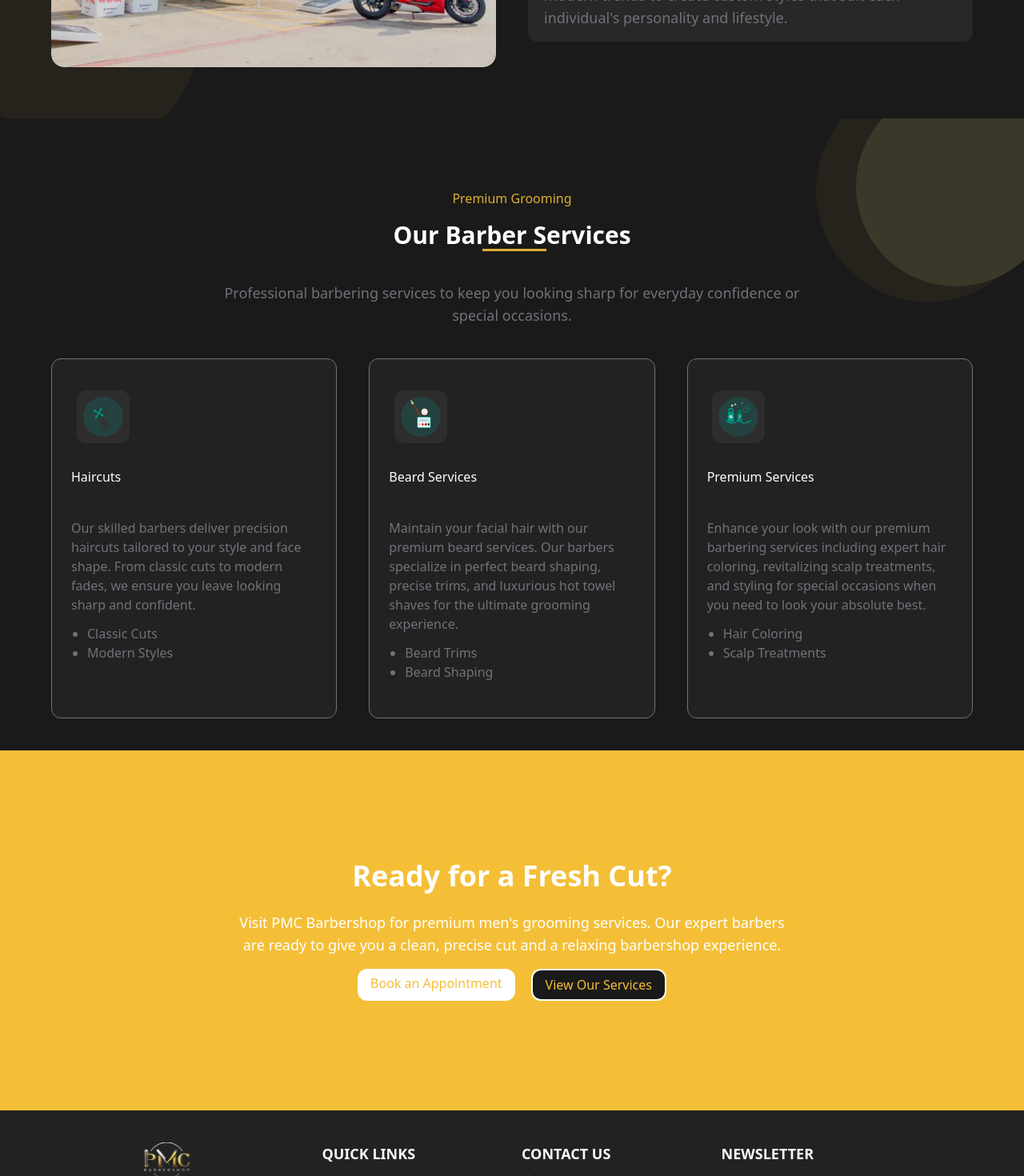
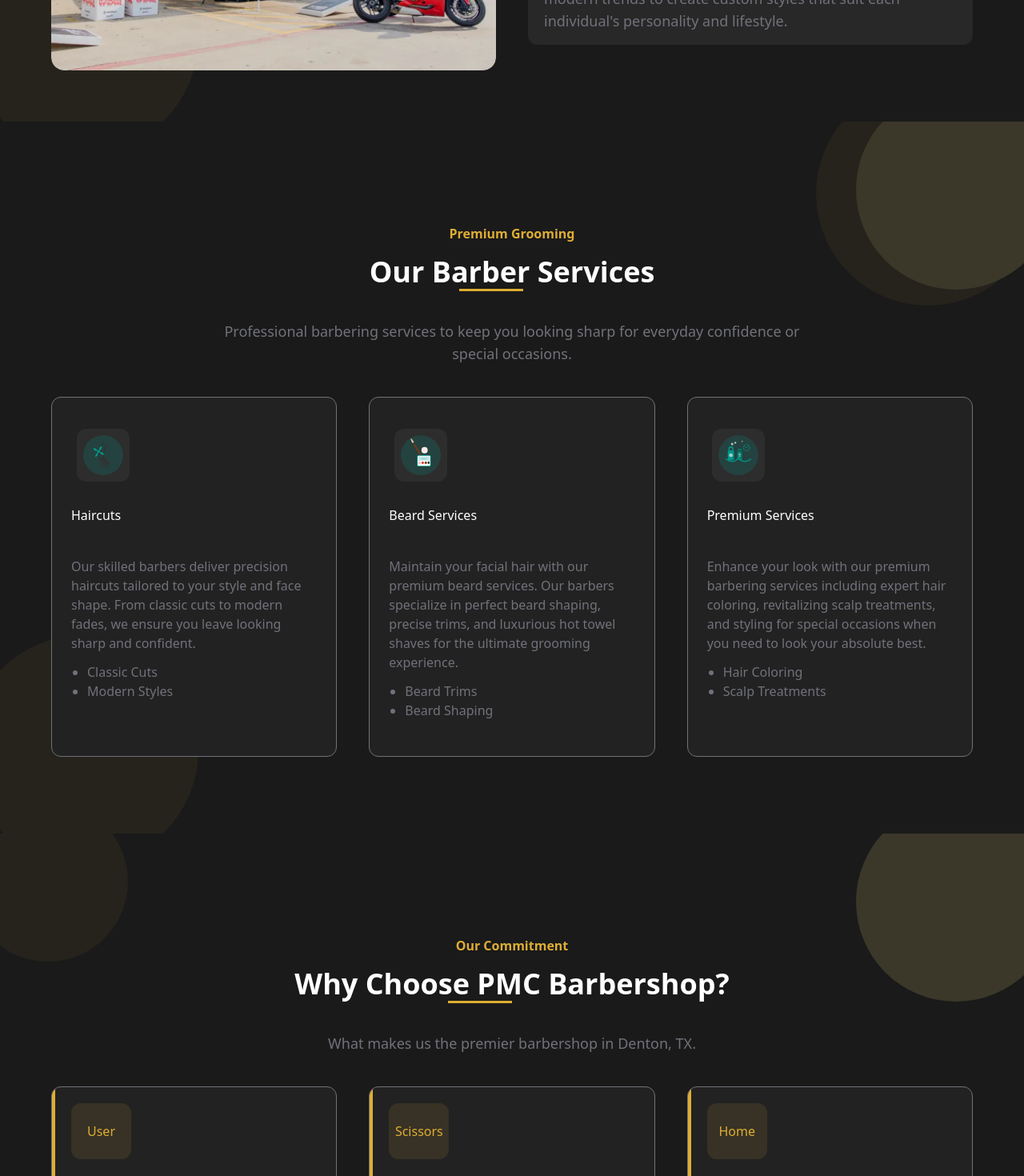
Before and after one commit to vikaskushwah738/fama-barber-landing, a Next.js app: page / in a window 1280 px wide. Shown: the part 1330-2800 px from the top of the page at 80% size. Built offline with nearby package versions, Linux system fonts and the light colour scheme.

Commit message:
small updates

```diff
--- a/app/page.tsx
+++ b/app/page.tsx
@@ -1,6 +1,7 @@
 import AboutUs from "@/components/AboutUs";
 import CTA from "@/components/CTA";
 import HeroSection from "@/components/HeroSection";
+import OurCommitment from "@/components/OurCommitment";
 import PremiumGrooming from "@/components/PremiumGrooming";
 
 export default function Home() {
@@ -9,6 +10,7 @@
       <HeroSection />
       <AboutUs />
       <PremiumGrooming />
+      <OurCommitment />
       < CTA />
     </main>
 
--- a/components/AboutUs.tsx
+++ b/components/AboutUs.tsx
@@ -10,12 +10,12 @@
 
 
             <div className="flex justify-center items-center flex-col">
-                <p className="text-[#DEAE34] pt-12 transition-all duration-300 transform hover:-translate-y-2 cursor-pointer relative z-10">
+                <p className="text-[#DEAE34] font-bold pt-12 transition-all duration-300 transform hover:-translate-y-2 cursor-pointer relative z-10">
                     Our Story
                 </p>
 
                 {/* <h2 className="text-3xl text-white font-bold pt-4"><span className="border-b-3 border-[#DEAE34]">About PMC Barbershop</span> </h2> */}
-                <h2 className="text-3xl text-white font-bold pt-4 group relative inline-block">
+                <h2 className="text-4xl text-white font-bold pt-4 group relative inline-block">
                     <span className="text-white relative after:content-[''] after:absolute after:bottom-0 after:left-28 after:w-20 after:h-[3px] after:bg-[#DEAE34] after:transition-all after:duration-300 group-hover:after:left-0 group-hover:after:w-full">
                         About PMC Barbershop
                     </span>
--- /dev/null
+++ b/components/OurCommitment.tsx
@@ -0,0 +1,73 @@
+import Image from "next/image"
+
+const OurCommitment = () => {
+    return (
+        <section className="bg-[#1A1A1A] py-24 lg:px-16 md:px-10 px-5 relative overflow-hidden">
+            <div
+                className="absolute top-[-40px] right-[-40px] w-[250px] h-[250px] rounded-full z-10 bg-[#3b382a]"
+            ></div>
+            <div
+                className="absolute top-[-40px] left-[-40px] w-[200px] h-[200px] rounded-full z-5  bg-[#25231C]"
+            ></div>
+            <div className="flex justify-center items-center flex-col">
+                <p className="text-[#DEAE34] font-bold pt-8 transition-all duration-300 transform hover:-translate-y-2 cursor-pointer relative z-10">
+                    Our Commitment
+                </p>
+                <h2 className="text-4xl text-white font-bold pt-4 group relative inline-block">
+                    <span className="text-white relative after:content-[''] after:absolute after:bottom-0 after:left-48 after:w-20 after:h-[3px] after:bg-[#DEAE34] after:transition-all after:duration-300 group-hover:after:left-0 group-hover:after:w-full">
+                        Why Choose PMC Barbershop?
+                    </span>
+                </h2>
+                <p className="text-[#71717B] lg:px-52 md:px-24 px-6 text-center pt-10 text-lg">What makes us the premier barbershop in Denton, TX.</p>
+            </div>
+            <div className="pt-10 gap-10 grid grid-cols-1 sm:grid-cols-2 md:grid-cols-3 text-white ">
+
+                <div className="group relative bg-[#222222] h-[320px] rounded-xl border border-[#71717B] hover:border-[#DEAE34] lg:px-6 px-5 transition-all duration-300 transform hover:-translate-y-2 cursor-pointer z-10 overflow-hidden">
+
+                    {/* This is the fake animated top border */}
+                    <div className="absolute left-0 top-0 h-full w-1 bg-[#DEAE34] transition-all duration-300 group-hover:h-1 group-hover:w-full"></div>
+
+                    <div className="text-[#DEAE34] group-hover:bg-[#DEAE34] group-hover:text-white mt-5 w-[75px] h-[70px] flex justify-center items-center bg-[#373225] rounded-xl transition-all duration-300 group-hover:scale-105">
+                        User
+                    </div>
+
+                    <h4 className="pt-14 group-hover:text-[#DEAE34]">Expert Barbers</h4>
+                    <p className="text-[#71717B] pt-7">
+                        Our team consists of certified barbers with years of experience in classic and modern cutting techniques, beard grooming, and men's styling.
+                    </p>
+                </div>
+                <div className="group relative bg-[#222222] h-[320px] rounded-xl border border-[#71717B] hover:border-[#DEAE34] lg:px-6 px-5 transition-all duration-300 transform hover:-translate-y-2 cursor-pointer  z-10 overflow-hidden">
+                    {/* This is the fake animated top border */}
+                    <div className="absolute left-0 top-0 h-full w-1 bg-[#DEAE34] transition-all duration-300 group-hover:h-1 group-hover:w-full"></div>
+                    <div className="text-[#DEAE34] group-hover:bg-[#DEAE34] group-hover:text-white mt-5 w-[75px] h-[70px] flex justify-center items-center bg-[#373225] rounded-xl transition-all duration-300 group-hover:scale-105">
+                        Scissors
+                    </div>
+                    <h4 className="pt-14 group-hover:text-[#DEAE34]">Premium Tools & Products</h4>
+                    <p className="text-[#71717B] pt-7">
+                        We use only high-quality barbering tools and premium men's grooming products to ensure the best results for your hair and skin.</p>
+                </div>
+                <div className="group relative bg-[#222222] h-[320px] rounded-xl border border-[#71717B] hover:border-[#DEAE34] lg:px-6 px-5 transition-all duration-300 transform hover:-translate-y-2 cursor-pointer  z-10 overflow-hidden">
+                    {/* This is the fake animated top border */}
+                    <div className="absolute left-0 top-0 h-full w-1 bg-[#DEAE34] transition-all duration-300 group-hover:h-1 group-hover:w-full"></div>
+                    <div className="text-[#DEAE34] group-hover:bg-[#DEAE34] group-hover:text-white mt-5 w-[75px] h-[70px] flex justify-center items-center bg-[#373225] rounded-xl  transition-all duration-300 group-hover:scale-105">
+                        Home
+                    </div>
+                    <h4 className="pt-14 group-hover:text-[#DEAE34]">Classic Barbershop Experience</h4>
+                    <p className="text-[#71717B] pt-7">
+                        Enjoy a comfortable, clean shop with a classic barbershop atmosphere where you can relax while getting a great cut or shave.</p>
+
+                </div>
+
+            </div>
+
+            <div
+                className="absolute bottom-[-40px] left-[-40px] w-60 h-60 rounded-full z-1 bg-[#25231C]"
+            ></div>
+            <div
+                className="absolute bottom-[-40px] right-[-40px] w-72 h-72 rounded-full z-1 bg-[#25231C]"
+            ></div>
+        </section>
+    )
+}
+
+export default OurCommitment
--- a/components/PremiumGrooming.tsx
+++ b/components/PremiumGrooming.tsx
@@ -2,7 +2,7 @@
 
 const PremiumGrooming = () => {
     return (
-        <section className="bg-[#1A1A1A] py-10 lg:px-16 md:px-10 px-5 relative overflow-hidden">
+        <section className="bg-[#1A1A1A] py-24 lg:px-16 md:px-10 px-5 relative overflow-hidden">
             <div
                 className="absolute top-[-40px] right-[-40px] w-[250px] h-[250px] rounded-full z-10 bg-[#3b382a]"
             ></div>
@@ -10,20 +10,20 @@
                 className="absolute top-[-50px] right-[-20px] w-[280px] h-[280px] rounded-full z-5  bg-[#25231C]"
             ></div>
             <div className="flex justify-center items-center flex-col">
-                <p className="text-[#DEAE34] pt-12 transition-all duration-300 transform hover:-translate-y-2 cursor-pointer relative z-10">
+                <p className="text-[#DEAE34] font-bold pt-8 transition-all duration-300 transform hover:-translate-y-2 cursor-pointer relative z-10">
                     Premium Grooming
                 </p>
-                <h2 className="text-3xl text-white font-bold pt-4 group relative inline-block">
+                <h2 className="text-4xl text-white font-bold pt-4 group relative inline-block">
                     <span className="text-white relative after:content-[''] after:absolute after:bottom-0 after:left-28 after:w-20 after:h-[3px] after:bg-[#DEAE34] after:transition-all after:duration-300 group-hover:after:left-0 group-hover:after:w-full">
                         Our Barber Services
                     </span>
                 </h2>
                 <p className="text-[#71717B] lg:px-52 md:px-24 px-6 text-center pt-10 text-lg">Professional barbering services to keep you looking sharp for everyday confidence or special occasions.</p>
             </div>
-            <div className="pt-10 gap-10 grid grid-cols-1 sm:grid-cols-2 md:grid-cols-3  text-white">
-                <div className="bg-[#222222] h-[450px] rounded-xl border-1 border-[#71717B] lg:px-6 px-5 ">
-                    <div className="w-[79px] h-[79px] flex justify-center items-center pt-16">
-                        <div className=" relative bg-[#2D2D2D] p-2 rounded-xl">
+            <div className="pt-10 gap-10 grid grid-cols-1 sm:grid-cols-2 md:grid-cols-3 text-white ">
+                <div className="group bg-[#222222] h-[450px] rounded-xl border-1 border-[#71717B] hover:border-t-4  hover:border-[#DEAE34] lg:px-6 px-5 transition-all duration-300 transform hover:-translate-y-2 cursor-pointer relative z-10">
+                    <div className="w-[79px] h-[79px] flex justify-center items-center pt-16  ">
+                        <div className="relative  bg-[#2D2D2D] p-2 rounded-xl group-hover:bg-[#3b382a] transition-all duration-300 group-hover:scale-105">
                             <Image
                                 alt="Fama Barber Shop and Beauty Salon Logo"
                                 src='/hair-styling-icon.svg'
@@ -34,7 +34,7 @@
                         </div>
 
                     </div>
-                    <h4 className="pt-14">Haircuts</h4>
+                    <h4 className="pt-14 group-hover:text-[#DEAE34]">Haircuts</h4>
                     <p className="text-[#71717B] pt-10">Our skilled barbers deliver precision haircuts tailored to your style and face shape. From classic cuts
                         to modern fades, we ensure you leave looking sharp and confident.</p>
                     <ul className="text-[#71717B] list-disc pl-5 pt-3">
@@ -42,9 +42,9 @@
                         <li>Modern Styles</li>
                     </ul>
                 </div>
-                <div className="bg-[#222222] h-[450px] rounded-xl border-1 border-[#71717B] lg:px-6 px-5">
+                <div className="group hover:text-[#DEAE34] bg-[#222222] h-[450px] rounded-xl border-1 border-[#71717B] hover:border-t-4 hover:border-[#DEAE34] lg:px-6 px-5 transition-all duration-300 transform hover:-translate-y-2 cursor-pointer relative z-10 ">
                     <div className="w-[79px] h-[79px] flex justify-center items-center pt-16">
-                        <div className=" relative bg-[#2D2D2D] p-2 rounded-xl">
+                        <div className=" relative bg-[#2D2D2D] p-2 rounded-xl group-hover:bg-[#3b382a] transition-all duration-300 group-hover:scale-105">
                             <Image
                                 alt="Fama Barber Shop and Beauty Salon Logo"
                                 src='/makeup-icon.svg'
@@ -63,9 +63,9 @@
                         <li>Beard Shaping</li>
                     </ul>
                 </div>
-                <div className="bg-[#222222] h-[450px] rounded-xl border-1 border-[#71717B] lg:px-6 px-5">
+                <div className="group hover:text-[#DEAE34] bg-[#222222] h-[450px] rounded-xl border-1 border-[#71717B] hover:border-t-4 hover:border-[#DEAE34] lg:px-6 px-5 transition-all duration-300 transform hover:-translate-y-2 cursor-pointer relative z-10">
                     <div className="w-[79px] h-[79px] flex justify-center items-center pt-16">
-                        <div className=" relative bg-[#2D2D2D] p-2 rounded-xl">
+                        <div className=" relative bg-[#2D2D2D] p-2 rounded-xl group-hover:bg-[#3b382a] transition-all duration-300 group-hover:scale-105">
                             <Image
                                 alt="Fama Barber Shop and Beauty Salon Logo"
                                 src='/skincare-icon.svg'
@@ -84,6 +84,10 @@
                     </ul>
                 </div>
             </div>
+            <div
+                className="absolute bottom-[-40px] left-[-40px] w-72 h-72 rounded-full z-1 bg-[#25231C]"
+
+            ></div>
         </section>
     )
 }
```
